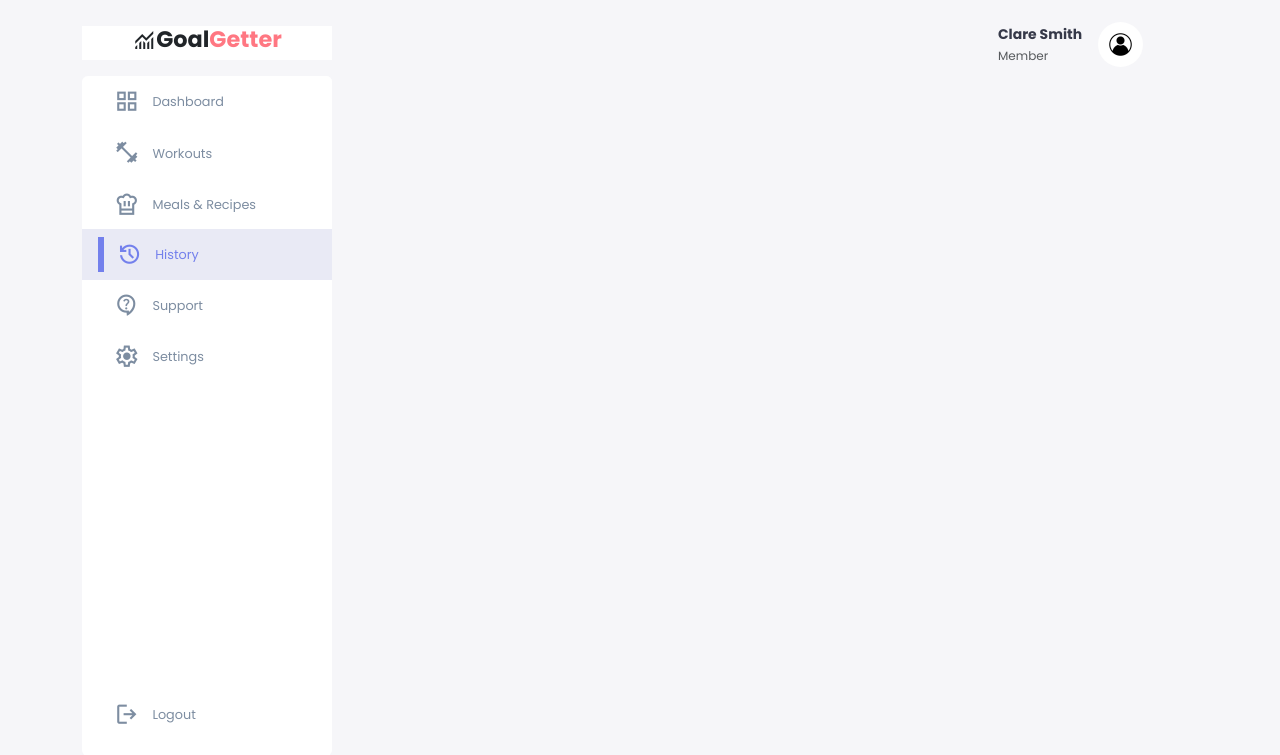
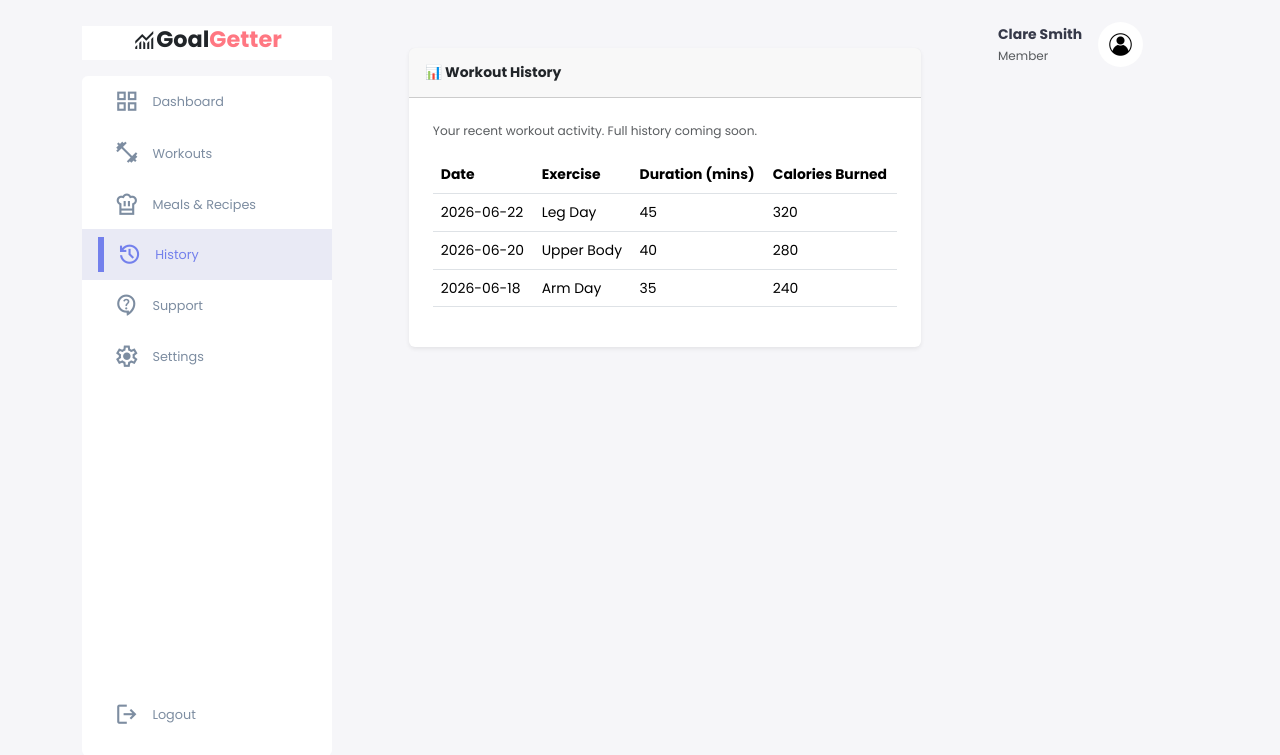
Before and after one commit to lanamnj0/goalgetter, a Flask app: page /history in a window 1280 px wide. Shown: the top 755 px of the page. Run offline with Flask 3, Linux system fonts and the light colour scheme.

Commit message:
some notes left for teammate for backend integration into frontend UI, currently made a MVP template for the template page to show potential UI functionality

```diff
--- a/templates/history.html
+++ b/templates/history.html
@@ -1,3 +1,30 @@
+<!--HISTORY PAGE – Workout History MVP
+
+    This page serves as a placeholder/MVP for the workout history feature.
+    Full implementation is assigned to a teammate for backend integration.
+
+    MVP APPROACH:
+    - HTML template provided showing static data to demonstrate the UI
+    - Displays a table of past workout sessions
+    - Teammate should replace the hardcoded data with database queries
+    - The design uses the same card layout as other pages for consistency
+
+    STAKEHOLDER VALUE:
+    - Allows users to track their progress over time
+    - Data could be used for analytics and personalised recommendations
+
+    TECHNICAL NOTE FOR TEAMMATE:
+    - Replace the hardcoded table data with Flask/Jinja loops
+    - WorkoutHistory list could traverse through the column names data
+    - Consider adding pagination for large datasets
+    - Ensure dates are formatted consistently (DD/MM/YYYY or YYYY-MM-DD)
+
+    FUTURE ENHANCEMENTS:
+    - Pagination controls
+    - Date range filter
+    - Export to CSV/PDF
+    - Visual charts/graphs -->
+
 {% extends "layout.html" %}
 
 {% block title %}
@@ -5,7 +32,48 @@
 {% endblock %}
 
 {% block main %}
+    <div class="card shadow-sm border-0 mx-auto" style="max-width: 900px;">
+        <div class="card-header p-3">
+            <h3 class="mb-0 fw-bold">📊 Workout History</h3>
+        </div>
+        <div class="card-body p-4">
 
-<!-- Here goes the WorkoutHistory stuff from teammates-->
+            <!-- MOCK DATA – Replace with database queries -->
+            <p class="text-muted small mb-3">Your recent workout activity. Full history coming soon.</p>
 
+            <div class="table-responsive">
+                <table class="table table-hover">
+                    <thead>
+                        <tr>
+                            <th>Date</th>
+                            <th>Exercise</th>
+                            <th>Duration (mins)</th>
+                            <th>Calories Burned</th>
+                        </tr>
+                    </thead>
+                    <tbody>
+                        <tr>
+                            <td>2026-06-22</td>
+                            <td>Leg Day</td>
+                            <td>45</td>
+                            <td>320</td>
+                        </tr>
+                        <tr>
+                            <td>2026-06-20</td>
+                            <td>Upper Body</td>
+                            <td>40</td>
+                            <td>280</td>
+                        </tr>
+                        <tr>
+                            <td>2026-06-18</td>
+                            <td>Arm Day</td>
+                            <td>35</td>
+                            <td>240</td>
+                        </tr>
+                    </tbody>
+                </table>
+            </div>
+
+        </div>
+    </div>
 {% endblock %}
```
